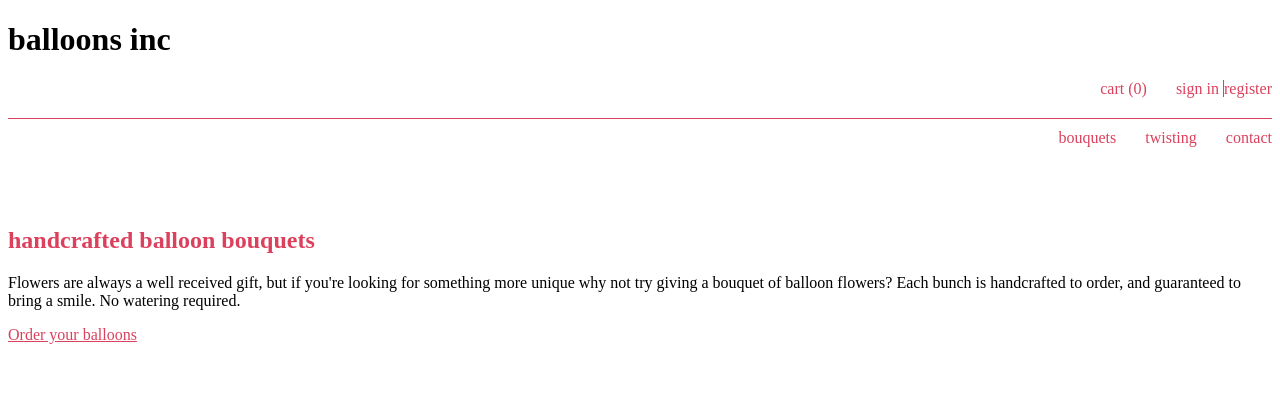
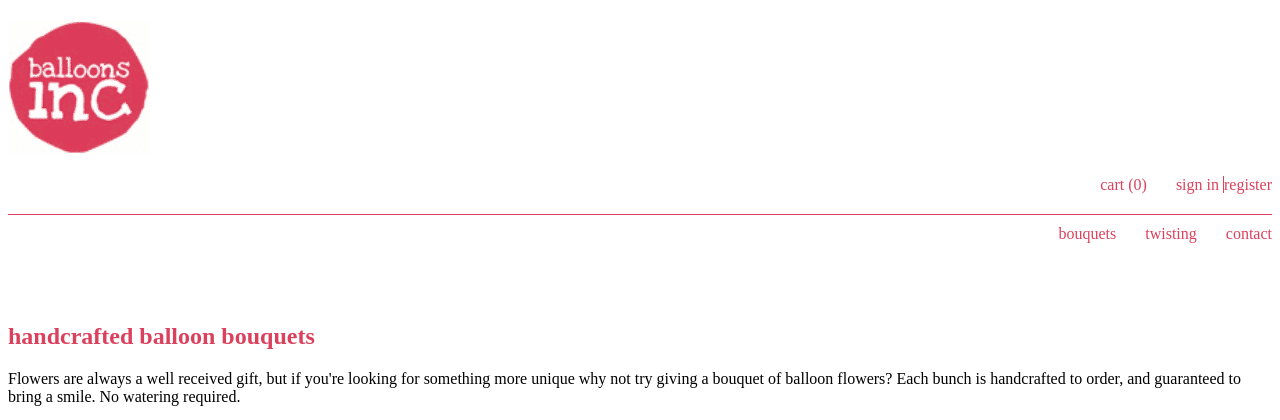
Before and after one commit to crawlem/balloons-inc, a PHP site: page /templates/index.html in a window 1280 px wide. Shown: the top 420 px of the page. Run offline with PHP 8.4, Linux system fonts and the light colour scheme.

Commit message:
a few tweaks

```diff
--- a/templates/css/main.css
+++ b/templates/css/main.css
@@ -7,7 +7,17 @@ nav, h2, a {
 }
 
 
-/* Navigation */
+/* Global furniture */
+h1 {
+	text-indent: 100%;
+	white-space: nowrap;
+	overflow: hidden;
+	background: no-repeat url("../img/logo.gif");
+	min-height: 133px;
+	min-width: 142px;
+
+}
+
 .nav-account li, .nav-main li, .nav-footer li {
 	margin: 0;
 	border: 0;
--- a/templates/index.html
+++ b/templates/index.html
@@ -30,8 +30,8 @@
 		</ul>
 		<ul class="nav-footer">
 			<li>&copy; balloons inc. 2013</li>
-			<li><a href="#">terms & conditions</a></li>
-			<li><a href="#">cookie & privacy policy</a></li>
+			<li><a href="#">terms &amp; conditions</a></li>
+			<li><a href="#">cookie &amp; privacy policy</a></li>
 		</ul>
 	</footer>
 	<script type="text/javascript">
```
